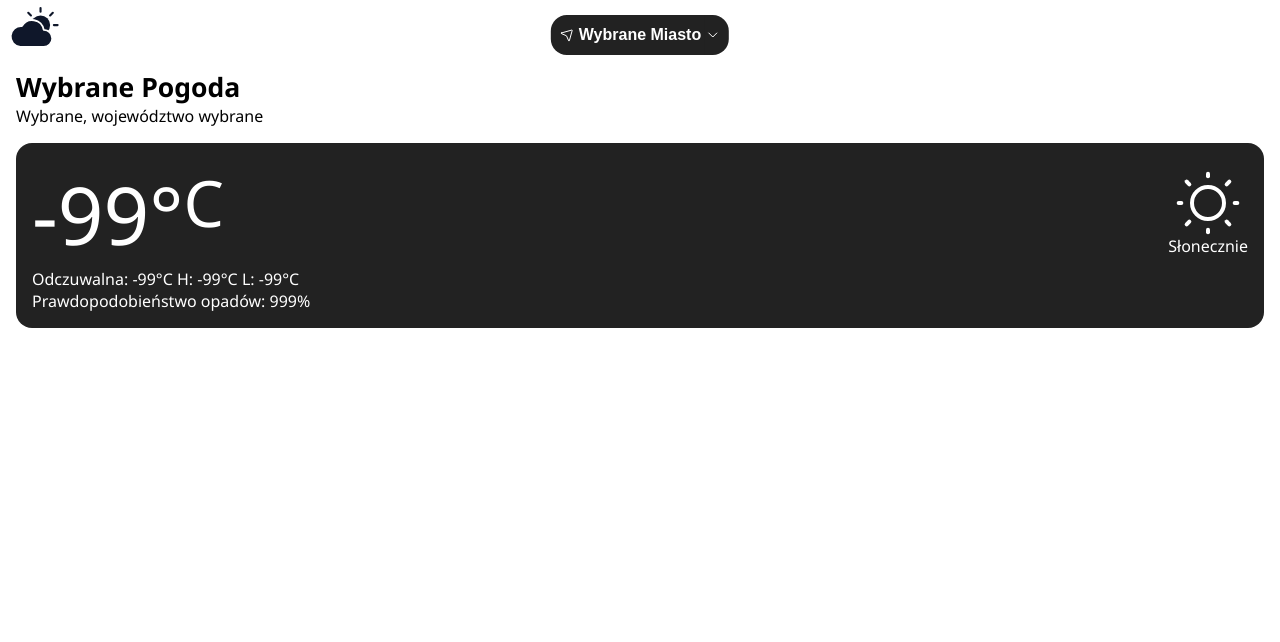
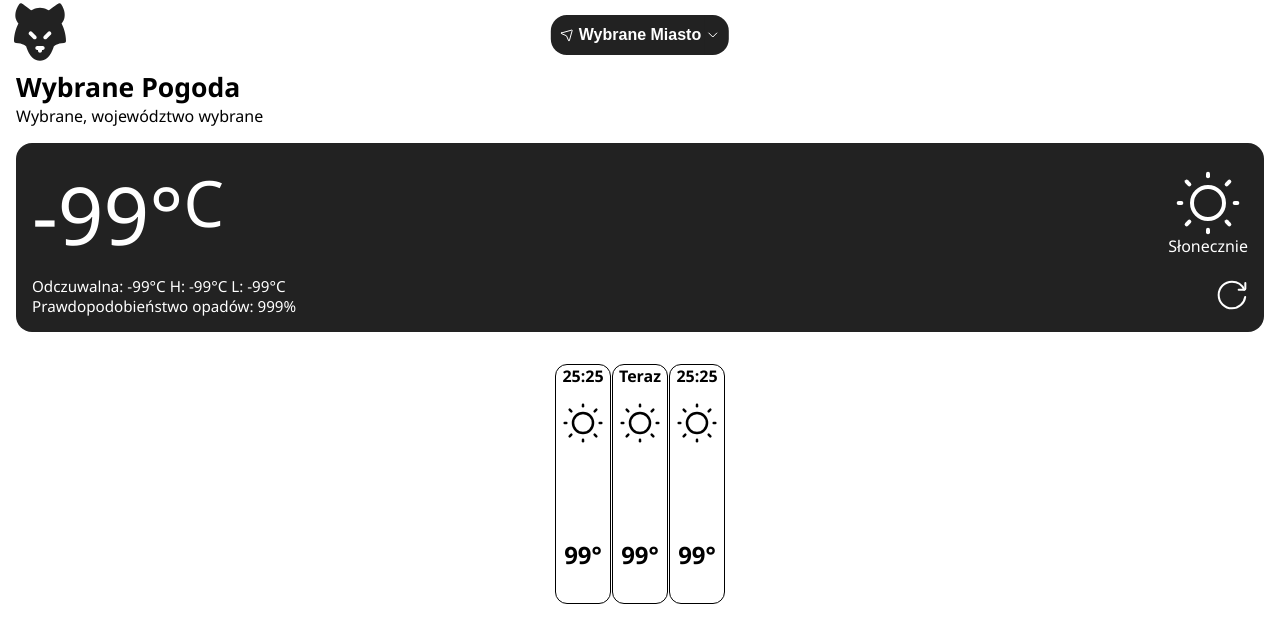
Before and after one commit to Chaospuddog/22.1---Weather-Web-App, a plain HTML site: page index.html in a window 1280 px wide. Shown: the top 642 px of the page. Drawn offline with Linux system fonts and the light colour scheme.

Commit message:
added new icons, main UI improvments, added weather history UI

```diff
--- a/index.html
+++ b/index.html
@@ -9,7 +9,7 @@
   <body>
     <header>
       <a href="#">
-        <img src="./media/logoBright.svg" alt="Weather app" class="logo" />
+        <img src="./media/wolf-solid.svg" alt="Weather app" class="logo" />
       </a>
       <div class="cityButtonWrap">
         <img src="./media/maps-arrow-diagonal.svg" alt="" />
@@ -34,10 +34,17 @@
           </div>
         </div>
         <div class="currentBottom">
-          <span class="feelsTemp">Odczuwalna: -99&deg;C</span>
-          <span class="highTemp">H: -99&deg;C</span>
-          <span class="lowTemp">L: -99&deg;C</span>
-          <p class="rainProbability">Prawdopodobieństwo opadów: 999%</p>
+          <div class="currentBottomLeft">
+            <span class="feelsTemp">Odczuwalna: -99&deg;C</span>
+            <span class="highTemp">H: -99&deg;C</span>
+            <span class="lowTemp">L: -99&deg;C</span>
+            <p class="rainProbability">Prawdopodobieństwo opadów: 999%</p>
+          </div>
+          <div class="currentBottomRight">
+            <button>
+              <img src="./media/refresh.svg" />
+            </button>
+          </div>
         </div>
       </div>
       <section class="citySearchWrap" hidden>
@@ -96,6 +103,29 @@
           </div>
         </div>
       </section>
+      <section class="weatherAxle">
+        <div class="hour">
+          <div class="hourTop">
+            <span>25:25</span>
+            <img src="./media/sun-light.svg" />
+          </div>
+          <span class="hourTemp">99&deg;</span>
+        </div>
+        <div class="hour">
+          <div class="hourTop">
+            <span>Teraz</span>
+            <img src="./media/sun-light.svg" />
+          </div>
+          <span class="hourTemp">99&deg;</span>
+        </div>
+        <div class="hour">
+          <div class="hourTop">
+            <span>25:25</span>
+            <img src="./media/sun-light.svg" />
+          </div>
+          <span class="hourTemp">99&deg;</span>
+        </div>
+      </section>
       <div class="wide"></div>
     </main>
     <script src="script.js"></script>
--- a/style.css
+++ b/style.css
@@ -21,6 +21,7 @@ header {
 }
 .logo {
   height: 4rem;
+  margin-left: 0.5rem;
 }
 .cityButtonWrap {
   position: absolute;
@@ -184,3 +185,48 @@ header {
 .wide {
   height: 100rem;
 }
+.currentBottom {
+  margin-top: 0.5rem;
+  width: 100%;
+  display: flex;
+  flex-flow: row nowrap;
+  justify-content: space-between;
+  align-items: end;
+}
+.currentBottomLeft {
+  font-size: 0.95rem;
+}
+.currentBottomRight img {
+  height: 2rem;
+}
+.currentBottomRight button {
+  background: none;
+  border: none;
+}
+.weatherAxle {
+  margin-top: 2rem;
+  display: flex;
+  flex-flow: row nowrap;
+  height: 15rem;
+  justify-content: center;
+  gap: 1px;
+}
+.hour {
+  width: 3.5rem;
+  height: 100%;
+  display: flex;
+  flex-flow: column nowrap;
+  border: 1px solid black;
+  border-radius: 0.75rem;
+  justify-content: space-between;
+  text-align: center;
+  font-weight: 600;
+}
+.hourTop img {
+  margin-top: 1rem;
+  height: 2.5rem;
+}
+.hourTemp {
+  font-size: 1.5rem;
+  margin-bottom: 2rem;
+}
```
Also changed, not shown: media/refresh.svg (added), media/sun-light.svg (added), media/wolf-solid.svg (added).
